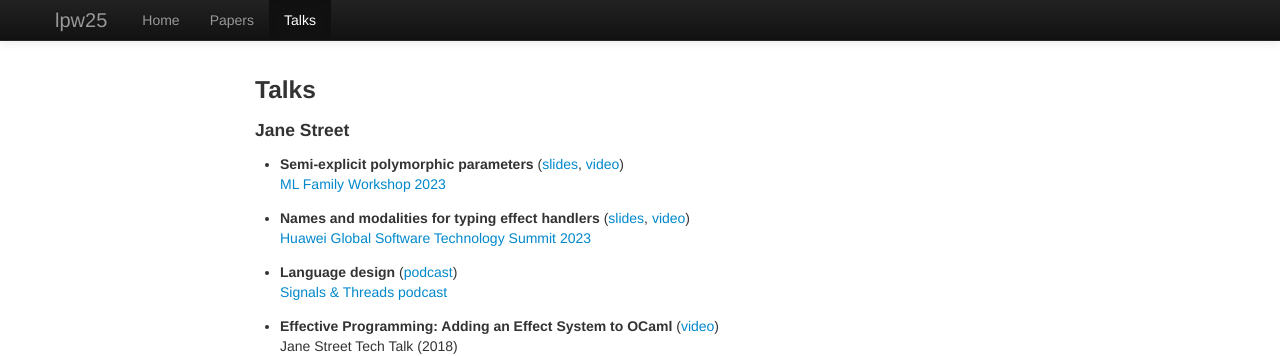
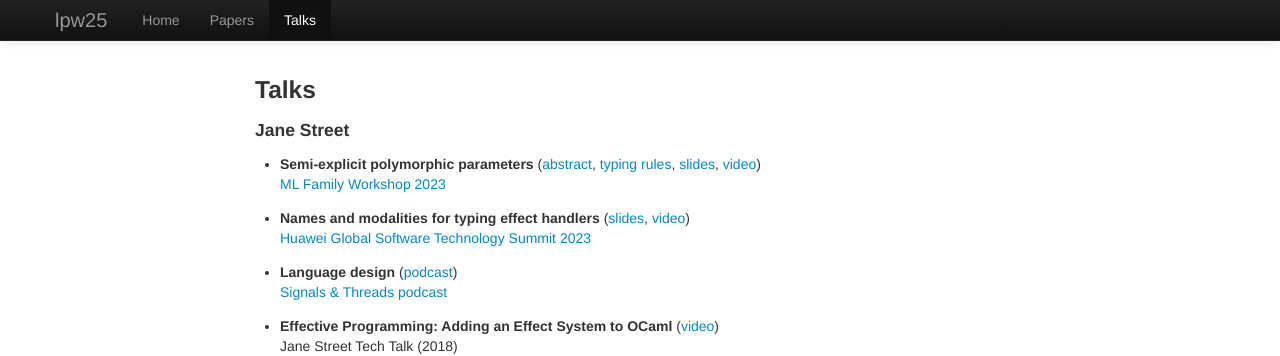
Before and after one commit to lpw25/lpw25.github.com, a Jekyll site: the page built from talks.html, in a window 1280 px wide. Shown: the top 356 px of the page. Built offline with Jekyll 4.4.1, drawn with Linux system fonts in a browser that asks for light colours.

Commit message:
Add abstract and rules for polymorphic parameters talk

```diff
--- a/talks.html
+++ b/talks.html
@@ -11,7 +11,9 @@
     <ul>
       <li style="margin: 1em 0">
         <b>Semi-explicit polymorphic parameters</b>
-        (<a href="/talks/ml2023/index.html">slides</a>,
+        (<a href="/talks/ml2023.pdf">abstract</a>,
+        <a href="/talks/ml2023-rules.pdf">typing rules</a>,
+        <a href="/talks/ml2023/index.html">slides</a>,
         <a href="https://www.youtube.com/watch?v=6yUPAWmlxd0&list=PLyrlk8Xaylp5Q8i5apsAnZ5nvz1pBWzR9&index=3">video</a>)<br>
         <a href="https://icfp23.sigplan.org/home/mlworkshop-2023">ML Family Workshop 2023</a>
       </li>
```
Also changed, not shown: 2 other files.
